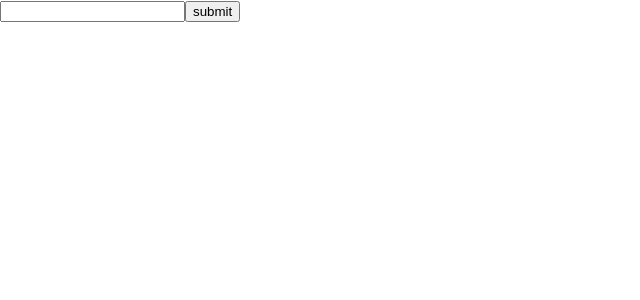
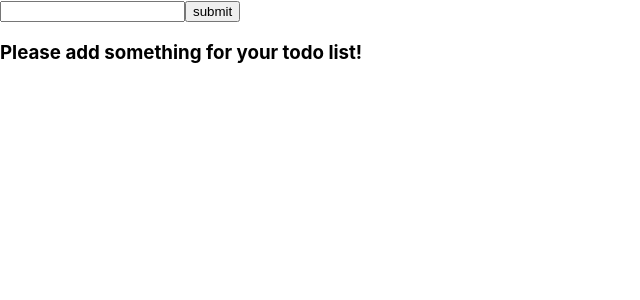
Before and after one commit to ellietms/TodoList, a React (Create React App) app in the folder todo/: page / in a window 1280 px wide. Shown: the top 300 px of the page, without its empty margins (0-640 px from the left). Built offline with nearby package versions, Linux system fonts and the light colour scheme.

Commit message:
add: Todolist

```diff
--- a/todo/src/components/ListTodo.js
+++ b/todo/src/components/ListTodo.js
@@ -1 +1,28 @@
-import React, { useState } from "react";
+import React from "react";
+
+const ListTodos = ({ listTodo }) => {
+  let page;
+  if (listTodo.length !== 0) {
+    page = (
+      <div>
+        <h3> My Todolist</h3>
+        {listTodo.map((eachTodo, index) => (
+          <div key={index}>
+            <input type="checkbox" id="todoList" name={eachTodo}>
+              <label for={eachTodo}> {eachTodo} </label>
+            </input>
+          </div>
+        ))}
+      </div>
+    );
+  } else {
+    page = (
+      <>
+        <h3>Please add something for your todo list!</h3>
+      </>
+    );
+  }
+  return <>{page}</>;
+};
+
+export default ListTodos;
--- a/todo/src/components/TodoList.js
+++ b/todo/src/components/TodoList.js
@@ -1,11 +1,14 @@
 import React, { useState } from "react";
+import ListTodo from "./ListTodo";
 
 const TodoList = () => {
   const [todo, setTodo] = useState("");
   const [listTodo, setListTodo] = useState([]);
+
   const handleTodo = (event) => {
     setTodo(event.target.value);
   };
+
   const submitTodo = (event) => {
     event.preventDefault();
     setListTodo([...listTodo, todo]);
@@ -20,18 +23,7 @@ const TodoList = () => {
           onChange={(event) => handleTodo(event)}
         />
         <button type="submit">submit</button>
-        {listTodo.length !== 0 && (
-          <div>
-            <h3> My Todolist</h3>
-            {listTodo.map((eachTodo, index) => (
-              <div key={index}>
-                <input type="checkbox" id="todoList" name={eachTodo}>
-                  <label for={eachTodo}> {eachTodo} </label>
-                </input>
-              </div>
-            ))}
-          </div>
-        )}
+        <ListTodo listTodo={listTodo} />
       </form>
     </>
   );
```
